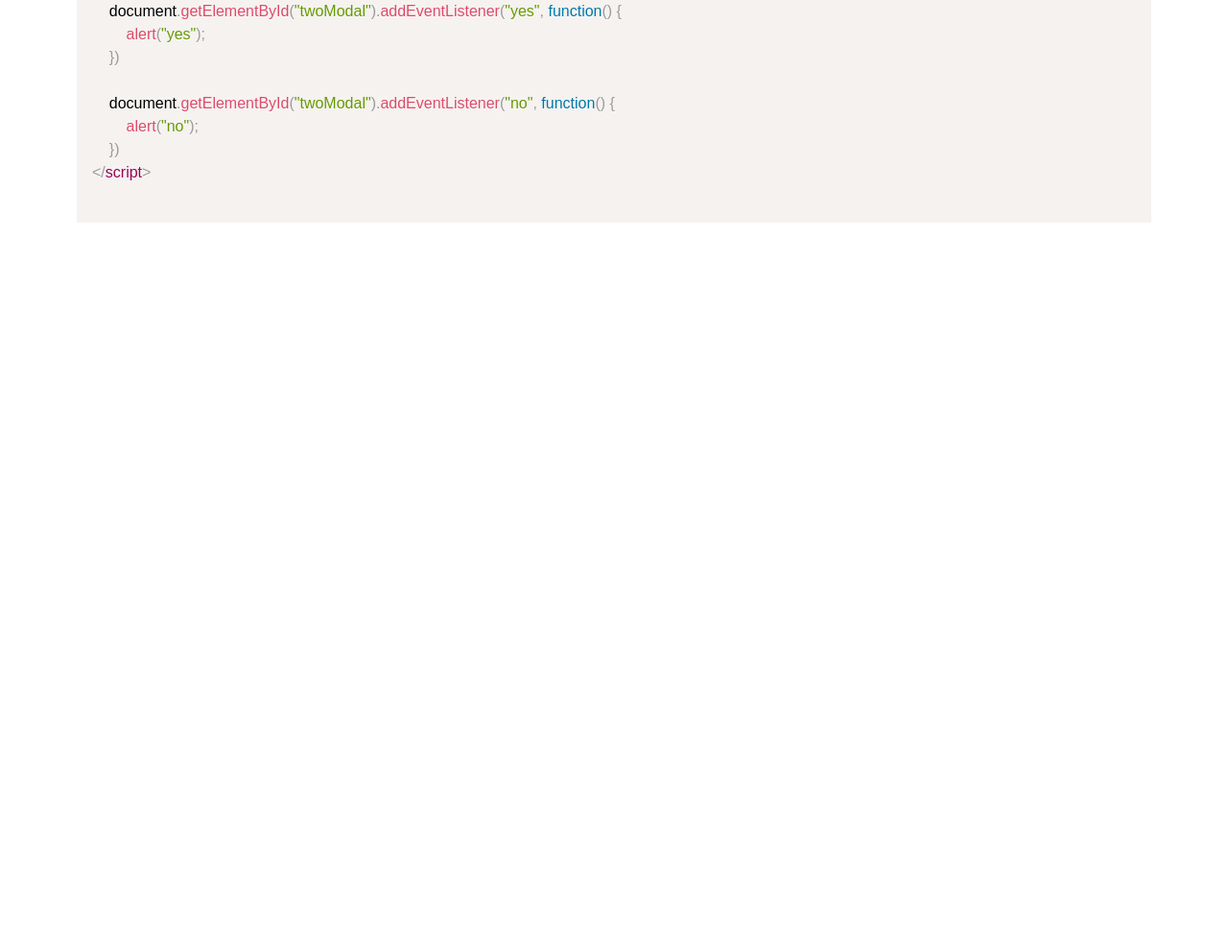
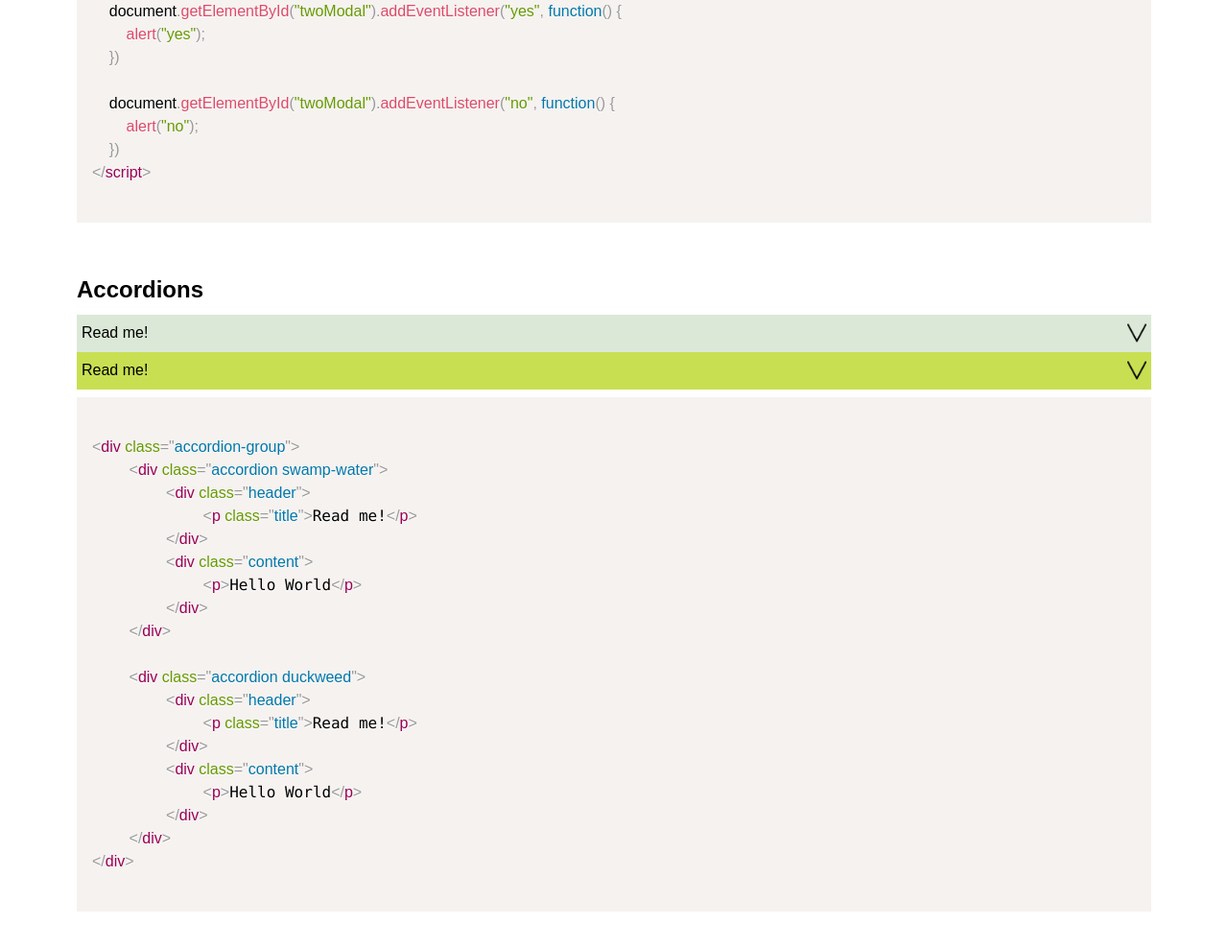
Before and after one commit to Laptop-Salad/Keith, a plain HTML site: page index.html in a window 1280 px wide. Shown: the part 3307-4295 px from the top of the page at 96% size. Before the commit the page ends 3615 px from the top, so only its background shows below. Drawn offline with nearby package versions, Linux system fonts and the light colour scheme; a web font is replaced by a local one.

Commit message:
add accordions

```diff
--- a/downloads/keith.css
+++ b/downloads/keith.css
@@ -86,6 +86,44 @@
     text-align: center;
 }
 
+/* Accordions */
+.accordion-group .accordion {
+    padding: 5px;
+}
+
+.accordion-group .accordion .header {
+    width: 100%;
+    display: grid;
+    grid-template: 1fr / 1fr 1fr;
+}
+
+.accordion-group .accordion .header .arrow {
+    display: flex;
+    align-items: center;
+    justify-content: end;
+}
+
+.accordion-group .accordion .header img {
+    width: 20px;
+    height: 20px;
+    cursor: pointer;
+    transition: transform 1s;
+}
+
+.arrow-up {
+    transform: rotate(0deg);
+}
+
+.arrow-down {
+    transform: rotate(180deg);
+}
+
+.accordion-group .accordion .content {
+    max-height: 0;
+    overflow: hidden;
+    transition: max-height 0.2s ease-out;
+}
+
 /* Media queries */
 @media only screen and (max-width: 600px) {
     .modal {
--- a/downloads/keith.js
+++ b/downloads/keith.js
@@ -1,6 +1,14 @@
 const modals = document.getElementsByClassName("modalBtn");
 const yesEvent = new Event("yes");
 const noEvent = new Event("no");
+
+function findAllElems() {
+
+}
+
+function findElem() {
+
+}
 
 function yesModal(modal) {
     modal.close();
@@ -19,6 +27,23 @@ function closeModal(modal) {
     modal.style.display = "none";
 }
 
+function rotateAccordion(arrow, content) {
+    if (arrow.classList.contains("arrow-up")) {
+        arrow.classList.add("arrow-down");
+        arrow.classList.remove("arrow-up");
+    } else {
+        arrow.classList.add("arrow-up");
+        arrow.classList.remove("arrow-down");
+    }
+
+
+    if (content.style.maxHeight) {
+        content.style.maxHeight = null;
+    } else {
+        content.style.maxHeight = content.scrollHeight + "px";
+    }
+}
+
 for (let i = 0; i < modals.length; i++) {
     let forModal = modals[i].getAttribute('data-for');
     let modal = document.getElementById(forModal);
@@ -34,28 +59,62 @@ for (let i = 0; i < modals.length; i++) {
     let elems = modal.getElementsByTagName("*");
 
     // Add event listener to modal close button
-    for (let i = 0; i < elems.length; i++) {
+    for (let elem = 0; elem < elems.length; elem++) {
 
         // Item with data-close would be the modal close button
-        if(elems[i].getAttribute('data-close')) {
-            elems[i].addEventListener("click", function () {
+        if(elems[elem].getAttribute('data-close')) {
+            elems[elem].addEventListener("click", function () {
                 closeModal(modal);
             });
         }
 
         // Item with data-yes would be the modal close button and fire yes event
-        if(elems[i].getAttribute('data-yes')) {
-            elems[i].addEventListener("click", function () {
+        if(elems[elem].getAttribute('data-yes')) {
+            elems[elem].addEventListener("click", function () {
                 yesModal(modal);
             });
         }
 
         // Item with data-no would be the modal close button and fire yes event
-        if(elems[i].getAttribute('data-no')) {
-            elems[i].addEventListener("click", function () {
+        if(elems[elem].getAttribute('data-no')) {
+            elems[elem].addEventListener("click", function () {
                 noModal(modal);
             });
         }
 
     };
 }
+
+// ** Accordions **
+const accordions = document.getElementsByClassName("accordion");
+
+for (let i = 0; i < accordions.length; i++) {
+    // Get current accordion
+    const accordion = accordions[i];
+
+    // Get header to add img to
+    let header = accordion.getElementsByClassName("header")[0];
+
+    // Add arrow img
+    let arrowElem = document.createElement("div");
+    arrowElem.classList.add("arrow");
+
+    let arrowImg = document.createElement("img");
+    arrowImg.classList.add("arrow-down");
+    arrowImg.setAttribute("data-arrow", "true");
+    arrowImg.setAttribute("src", "assets/arrow.png");
+    arrowImg.setAttribute("alt", "arrow");
+
+    // Add arrow img to arrow div
+    arrowElem.appendChild(arrowImg);
+
+    // Find content
+    let content = accordion.getElementsByClassName("content")[0];
+
+    arrowElem.addEventListener("click", function () {
+        rotateAccordion(arrowImg, content);
+    });
+
+    // Add arrow to header
+    header.appendChild(arrowElem);
+}
--- a/index.html
+++ b/index.html
@@ -210,6 +210,52 @@
 
     </section>
 
+    <section id="accordions">
+        <h2>Accordions</h2>
+
+        <div class="accordion-group">
+            <div class="accordion swamp-water">
+                <div class="header">
+                    <p class="title">Read me!</p>
+                </div>
+                <div class="content">
+                    <p>Hello World</p>
+                </div>
+            </div>
+
+            <div class="accordion duckweed">
+                <div class="header">
+                    <p class="title">Read me!</p>
+                </div>
+                <div class="content">
+                    <p>Hello World</p>
+                </div>
+            </div>
+        </div>
+
+        <pre class="language-html"><code>
+&lt;div class&#x3D;&quot;accordion-group&quot;&gt;
+    &lt;div class&#x3D;&quot;accordion swamp-water&quot;&gt;
+        &lt;div class&#x3D;&quot;header&quot;&gt;
+            &lt;p class&#x3D;&quot;title&quot;&gt;Read me!&lt;&#x2F;p&gt;
+        &lt;&#x2F;div&gt;
+        &lt;div class&#x3D;&quot;content&quot;&gt;
+            &lt;p&gt;Hello World&lt;&#x2F;p&gt;
+        &lt;&#x2F;div&gt;
+    &lt;&#x2F;div&gt;
+
+    &lt;div class&#x3D;&quot;accordion duckweed&quot;&gt;
+        &lt;div class&#x3D;&quot;header&quot;&gt;
+            &lt;p class&#x3D;&quot;title&quot;&gt;Read me!&lt;&#x2F;p&gt;
+        &lt;&#x2F;div&gt;
+        &lt;div class&#x3D;&quot;content&quot;&gt;
+            &lt;p&gt;Hello World&lt;&#x2F;p&gt;
+        &lt;&#x2F;div&gt;
+    &lt;&#x2F;div&gt;
+&lt;&#x2F;div&gt;
+        </code></pre>
+    </section>
+
     <script src="script.js"></script>
     <script src="downloads/keith.js"></script>
     <script src="https://cdn.jsdelivr.net/npm/prismjs@1.29.0/prism.min.js"></script>
```
Also changed, not shown: assets/arrow.png (added).
